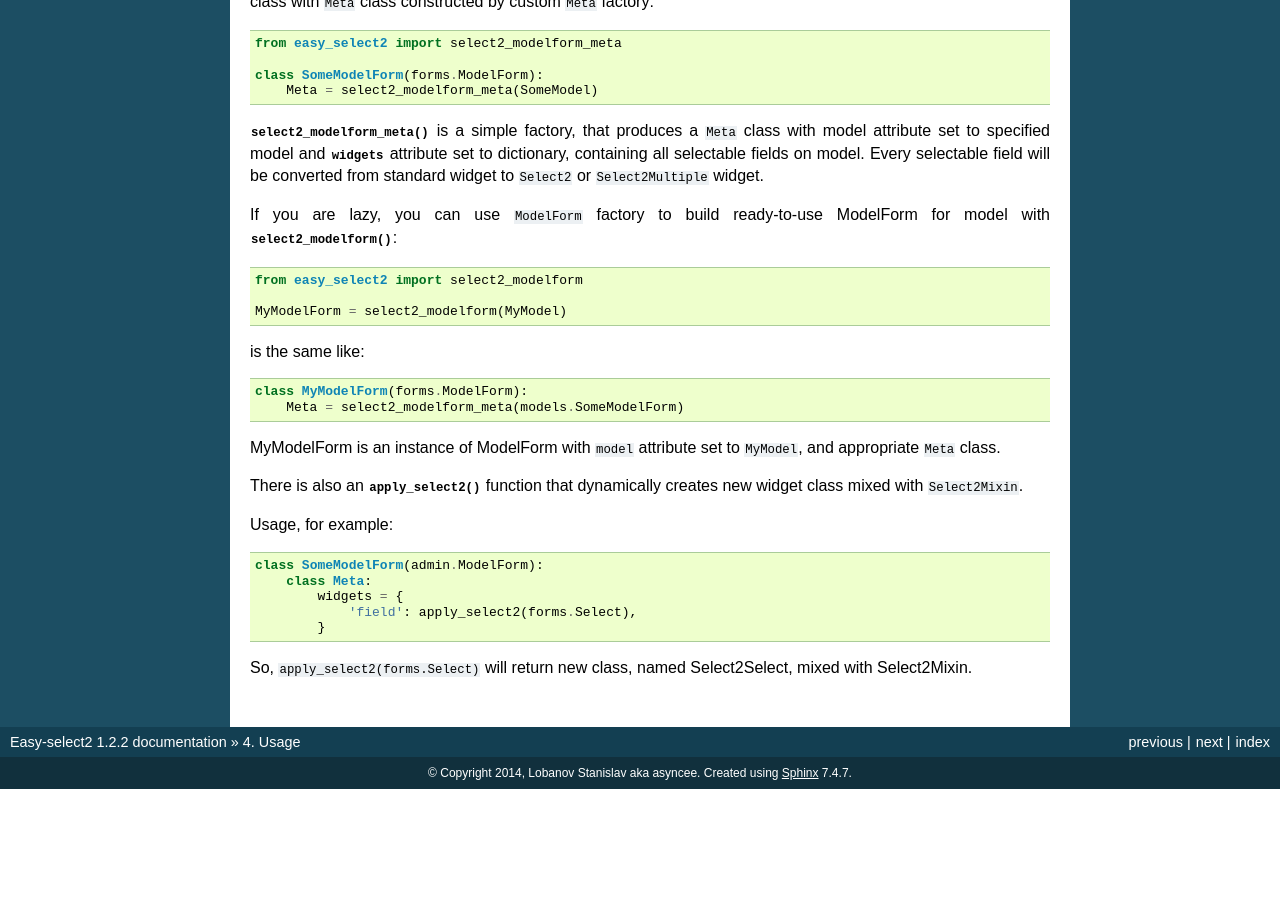
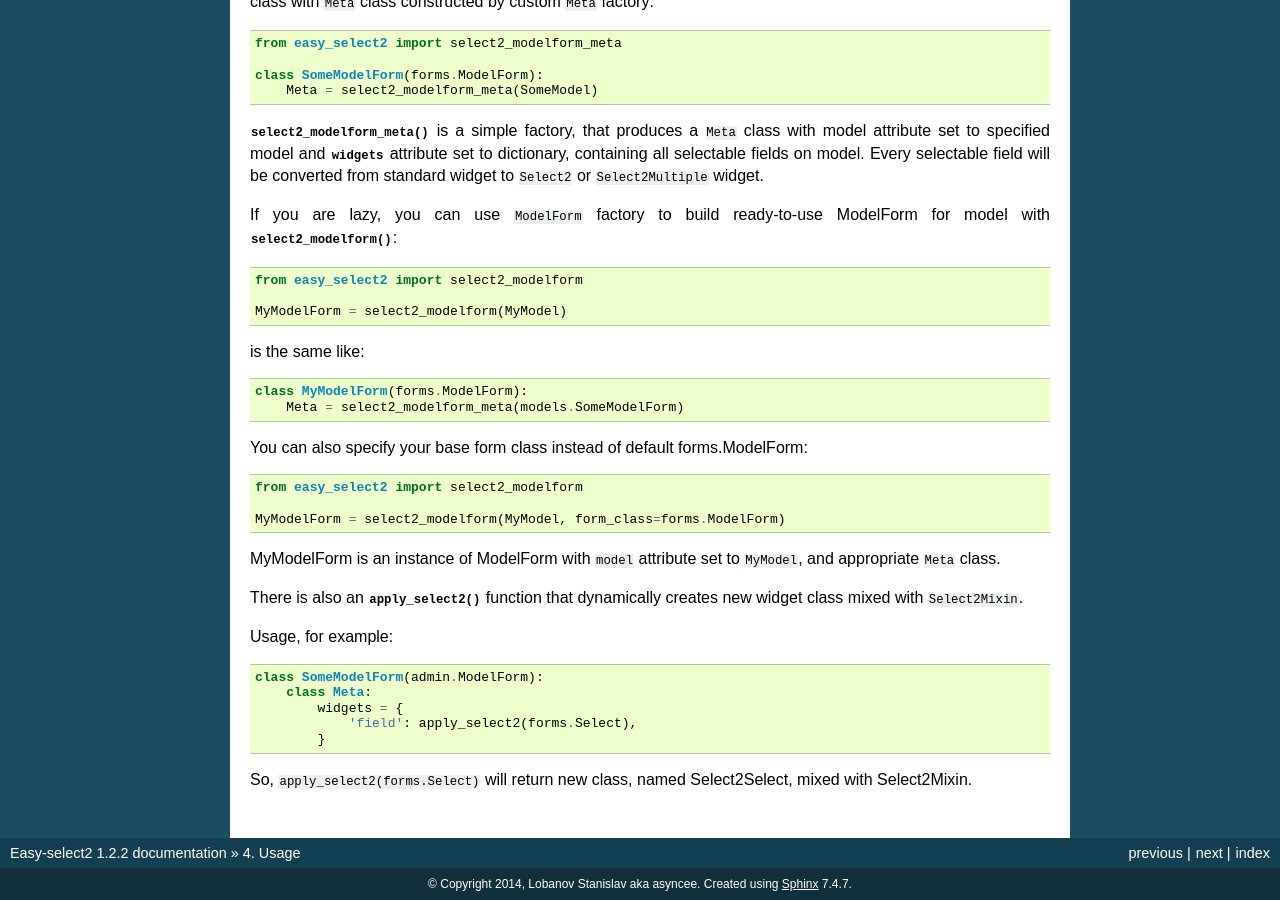
Before and after one commit to asyncee/django-easy-select2, a Sphinx documentation site: the page built from docs/source/usage.rst, in a window 1280 px wide and 900 px high, scrolled down 899 px. Built offline with Sphinx 7.4.7, drawn with Linux system fonts in a browser that asks for light colours; before the commit the page ends 1688 px from its top, so only the background shows below that.

Commit message:
Issue #10, added form_class argument to select2_modelform

```diff
--- a/docs/source/changelog.rst
+++ b/docs/source/changelog.rst
@@ -3,6 +3,11 @@ Changelog
 
 Version 1.2
 -----------
+
+1.2.6
+~~~~~
+- Extended select2_modelform function with `form_class` argument to
+  specify form base class explicitly (issue #10).
 
 1.2.5
 ~~~~~
--- a/docs/source/usage.rst
+++ b/docs/source/usage.rst
@@ -79,6 +79,13 @@ is the same like::
     class MyModelForm(forms.ModelForm):
         Meta = select2_modelform_meta(models.SomeModelForm)
 
+You can also specify your base form class instead of default
+forms.ModelForm::
+
+    from easy_select2 import select2_modelform
+
+    MyModelForm = select2_modelform(MyModel, form_class=forms.ModelForm)
+
 MyModelForm is an instance of ModelForm with ``model`` attribute
 set to ``MyModel``, and appropriate ``Meta`` class.
 
--- a/setup.py
+++ b/setup.py
@@ -22,7 +22,7 @@ for dirpath, dirnames, filenames in os.walk('easy_select2'):
 
 setup(
     name="django-easy-select2",
-    version="1.2.5",
+    version="1.2.6",
     packages=find_packages(),
     author="asyncee",
     description="Django select2 theme for select input widgets.",
```
Also changed, not shown: 1 other file.
